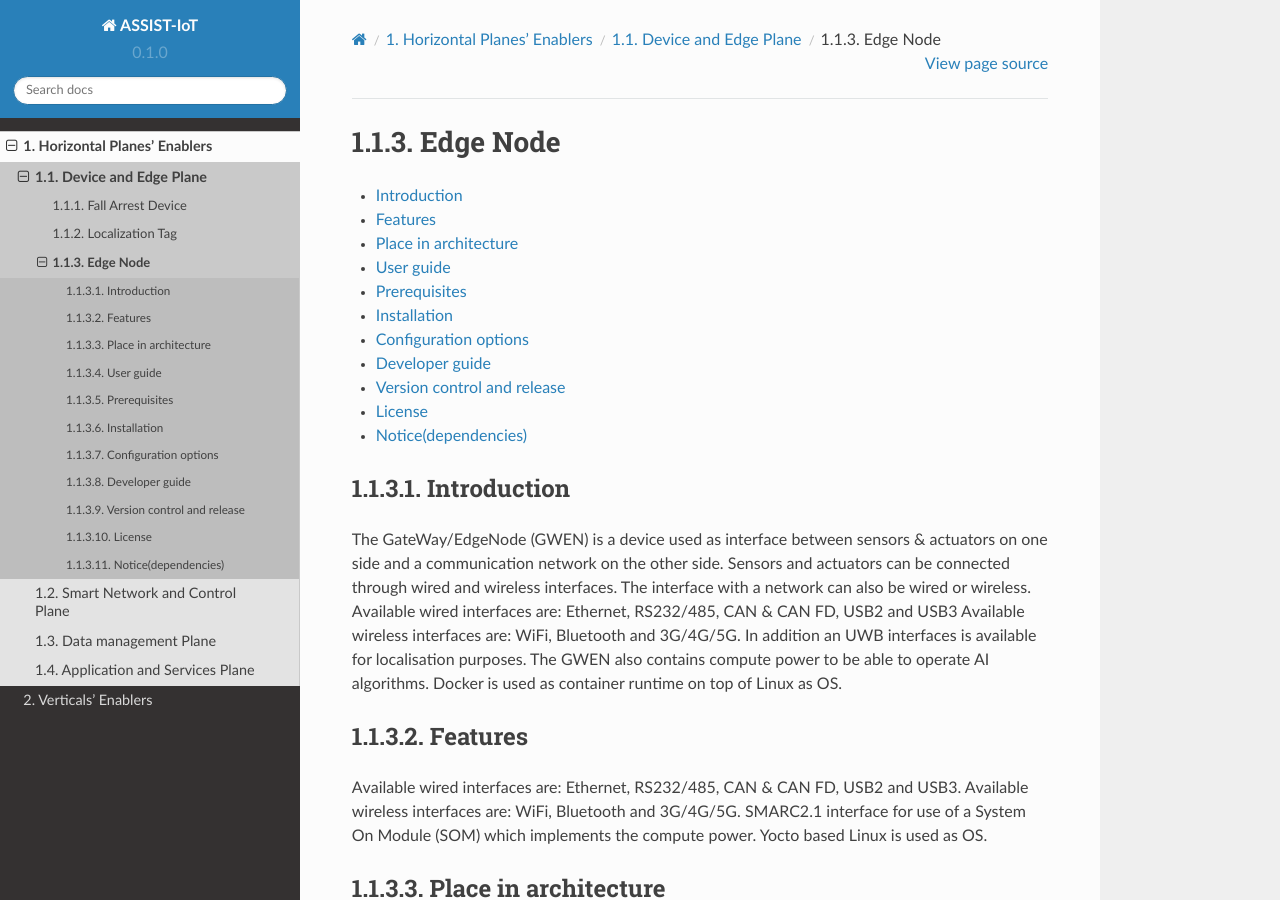
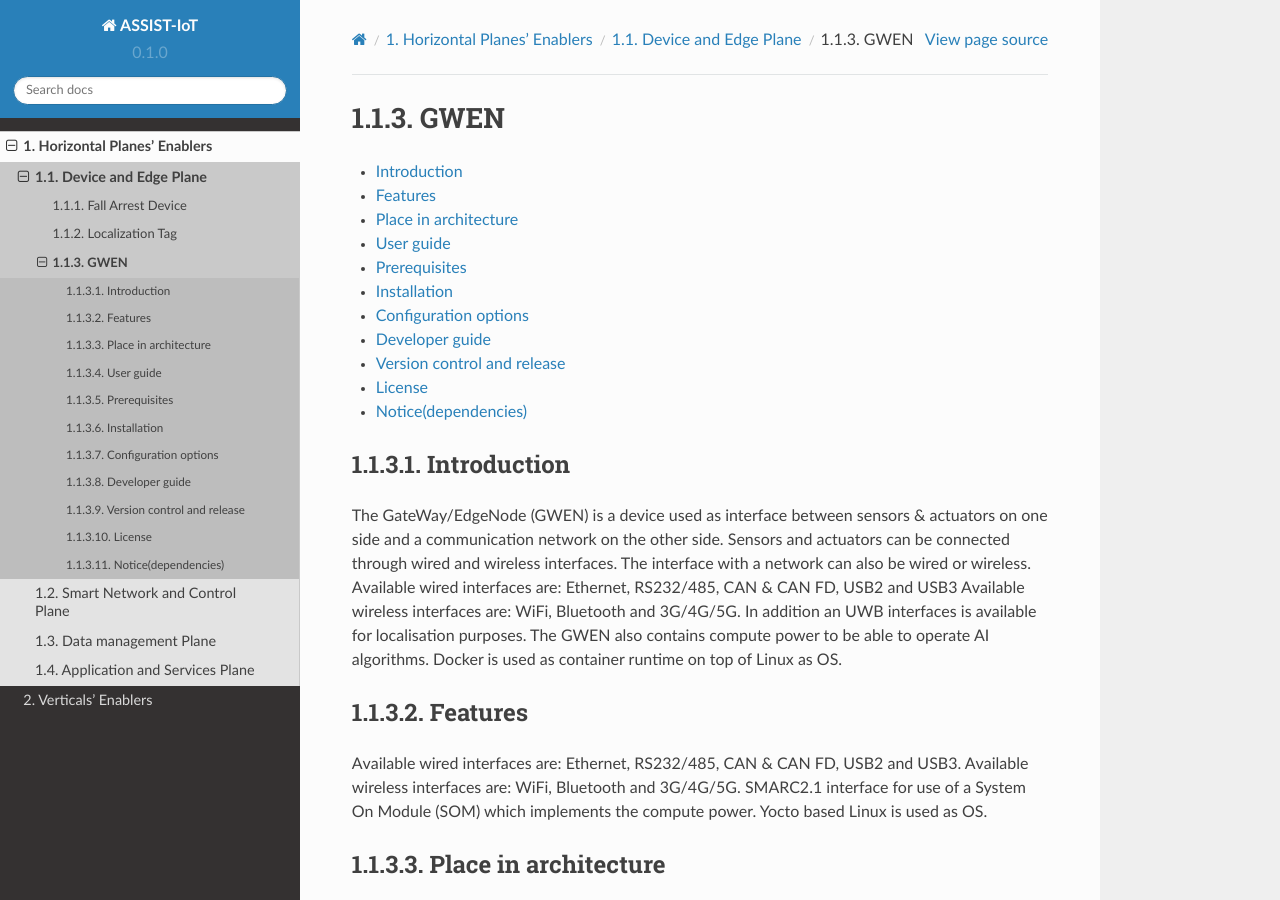
Before and after one commit to assist-iot/assist-iot-documentation, a Sphinx documentation site: the page built from docs/source/horizontal_planes/device/edge_node.rst, in a window 1280 px wide and 900 px high. Built offline with Sphinx 7.4.7 and the Read the Docs theme 2.0.0, drawn with Linux system fonts in a browser that asks for light colours.

Commit message:
Changed name to GWEN

```diff
--- a/docs/source/horizontal_planes/device/edge_node.rst
+++ b/docs/source/horizontal_planes/device/edge_node.rst
@@ -1,8 +1,8 @@
-.. _Edge Node:
+.. _GWEN:
 
-#########
-Edge Node
-#########
+####
+GWEN
+####
 
 .. contents::
   :local:
```
